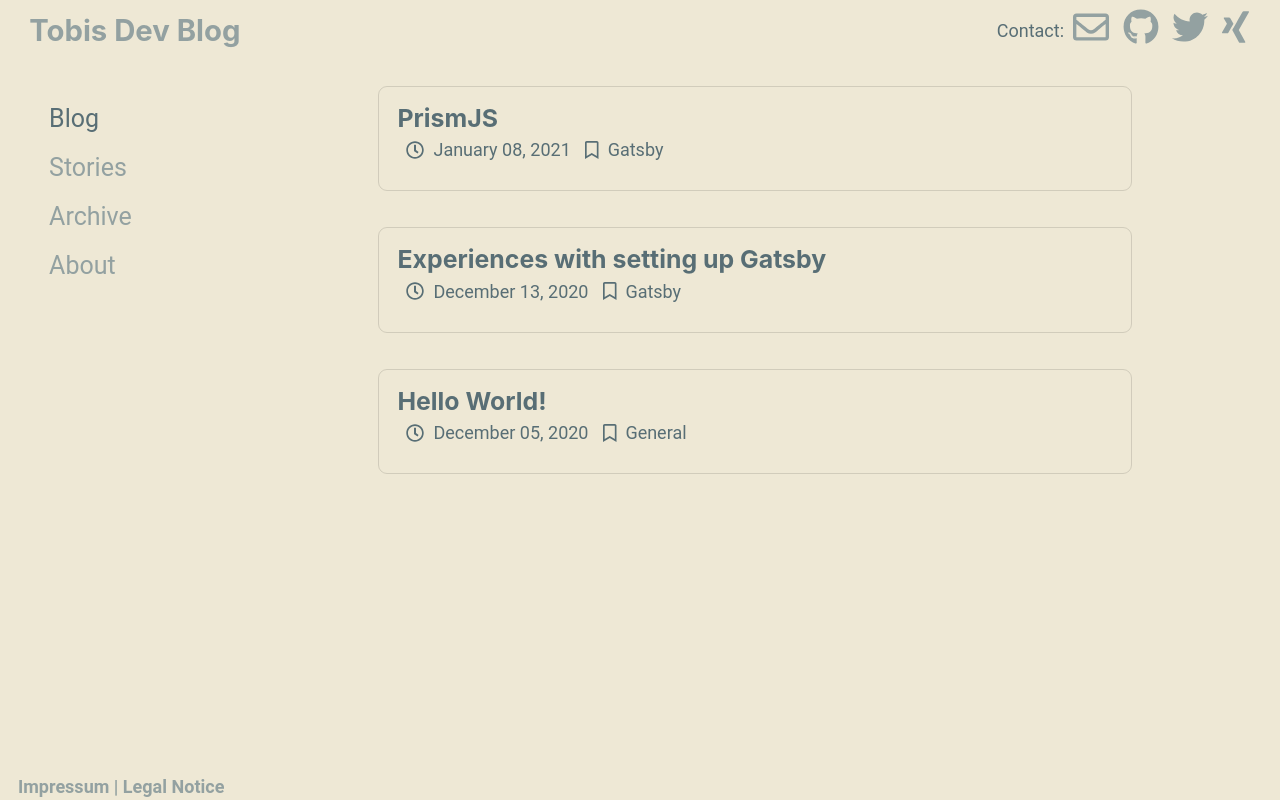
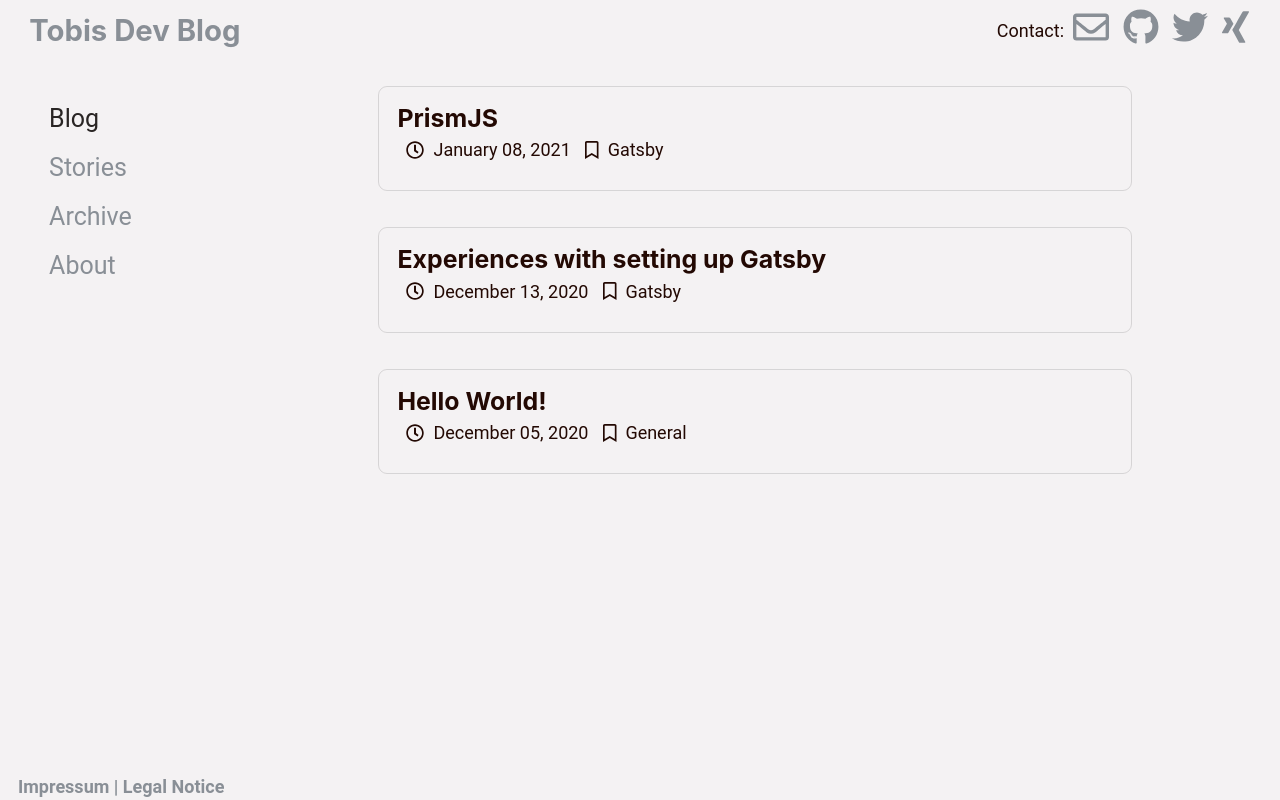
Before and after one commit to tkurzydym/blog, a Gatsby site: page / in a window 1280 px wide. Built offline with nearby package versions, Linux system fonts and the light colour scheme; Gatsby itself is replaced by a stand-in of ours.

Commit message:
feat(style): changed styling

```diff
--- a/src/components/blog/entry.tsx
+++ b/src/components/blog/entry.tsx
@@ -14,7 +14,7 @@ const StyledEntry = styled.div`
   padding: 1rem;
 
   &:hover {
-    background-color: #fdf6e3;
+    background-color: var(--entryHoverBackgroundColor);
   }
 `
 
@@ -23,7 +23,7 @@ const StyledEntryFrame = styled.div`
     color: var(--textNormal);
     &:hover {
       h3 {
-        color: #2aa198;
+        color: var(--entryHoverTitleColor);
       }
     }
   }
--- a/src/components/header/StyledExternalLinks.tsx
+++ b/src/components/header/StyledExternalLinks.tsx
@@ -15,7 +15,7 @@ const StyledExternalLinks = styled.span`
     padding-right: 0.5em;
     color: var(--menuLink);
     &:hover {
-      color: #2aa198;
+      color: var(--bannerHoverColor);
     }
   }
 `
--- a/src/components/header/StyledHeader.tsx
+++ b/src/components/header/StyledHeader.tsx
@@ -19,7 +19,7 @@ const StyledBanner = styled.h2`
 
   a {
     &:hover {
-      color: #2aa198;
+      color: var(--bannerHoverColor);
     }
     color: var(--menuLink);
     text-decoration: none;
--- a/src/components/layout/layout.css
+++ b/src/components/layout/layout.css
@@ -22,17 +22,25 @@ body {
   -ms-font-feature-settings: "kern", "liga", "clig", "calt";
   -webkit-font-feature-settings: "kern", "liga", "clig", "calt";
 
-  --bg: #eee8d5;
-  --textNormal: #586e75;
-  --textTitle: #586e75;
-  --textLink: #268bd2;
-  --textLinkVisited: #6c71c4;
+  --bg: #f4f2f3;
+  --textNormal: #230903;
+  --textTitle: #230903;
+  --textLink: #6b8cb8;
+  --textLinkVisited: #896bb8;
   --hr: hsla(0, 0%, 0%, 0.2);
-  --menuLink: #93a1a1;
-  --menuLinkHover: #586e75;
 
+  --menuLink: #898f96;
+  --menuLinkActive: #292524;
 
+  --entryHoverTitleColor: #125e8a;
+  --entryHoverBackgroundColor: #f4f2f3;
 
+  --bannerHoverColor: #125e8a;
+}
+
+pre[class*="language-"] {
+  background-color: #f4f2f3 !important;
+  box-shadow: 2px 2px 2px 2px #e2e2e2;
 }
 
 body.dark {
@@ -40,7 +48,7 @@ body.dark {
   --textNormal: rgba(255, 255, 255, 0.88);
   --textTitle: white;
   --textLink: lightsalmon;
-  --textLinkVisited:rgb(202, 154, 134);
+  --textLinkVisited: rgb(202, 154, 134);
   --hr: hsla(0, 0%, 100%, 0.2);
   --menuLink: lightgrey;
   --menuLinkHover: white;
--- a/src/components/menu/SidebarItem.tsx
+++ b/src/components/menu/SidebarItem.tsx
@@ -5,7 +5,7 @@ import { StyledLink } from "./StyledMenu"
 export const SidebarItem = ({ item }) => {
   return (
     <StyledLink>
-      <Link to={item.link} activeStyle={{ color: "var(--menuLinkHover)" }}>
+      <Link to={item.link} activeStyle={{ color: "var(--menuLinkActive)" }}>
         {item.name}
       </Link>
     </StyledLink>
```
Also changed, not shown: src/blog/2021/january/08-prism-highlighting.md (+1 -1 lines), 1 other file.
